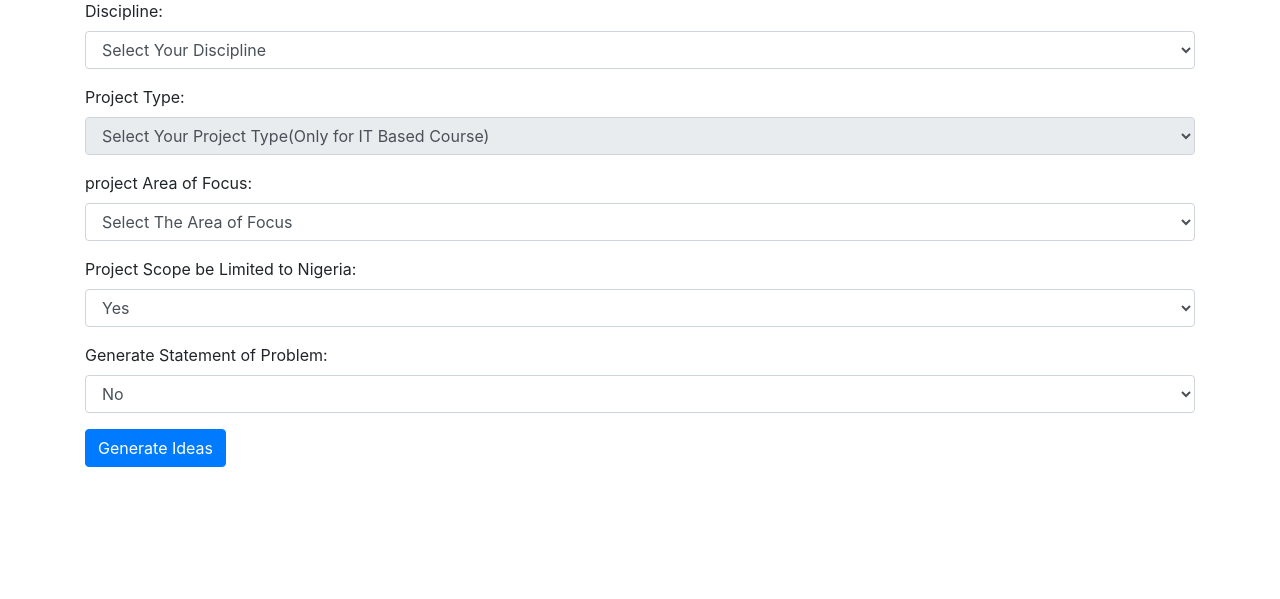
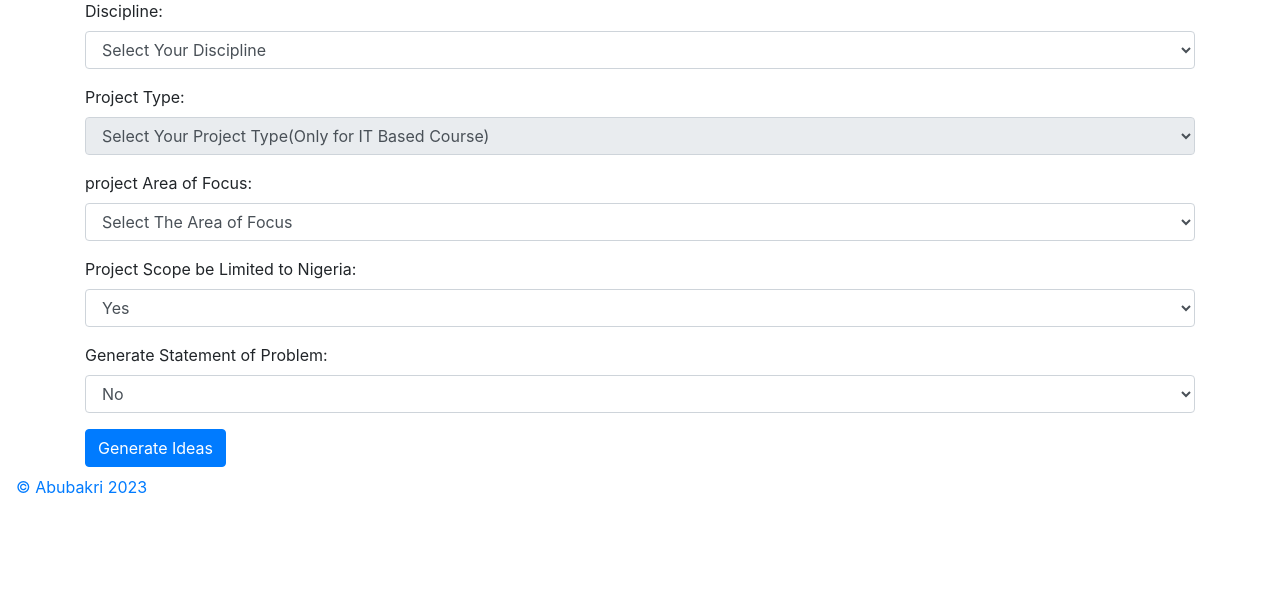
Before and after one commit to murainah/ProjectFuse.ai, a Flask app: page /search in a window 1280 px wide. Shown: the part 201-800 px from the top of the page. Run offline with Flask 3, Linux system fonts and the light colour scheme; some libraries are stand-ins or nearby versions.

Commit message:
Update search page footer

```diff
--- a/templates/search.html
+++ b/templates/search.html
@@ -98,6 +98,7 @@
         </form>
     </div>
 
+    <a class="nav-link" href="https://abubakri-murainah.onrender.com/">© Abubakri 2023</a>
 
 <!-- Bootstrap JS -->
     <script src="https://code.jquery.com/jquery-3.2.1.slim.min.js" integrity="sha384-KJ3o2DKtIkvYIK3UENzmM7KCkRr/rE9/Qpg6aAZGJwFDMVNA/GpGFF93hXpG5KkN" crossorigin="anonymous"></script>
```
